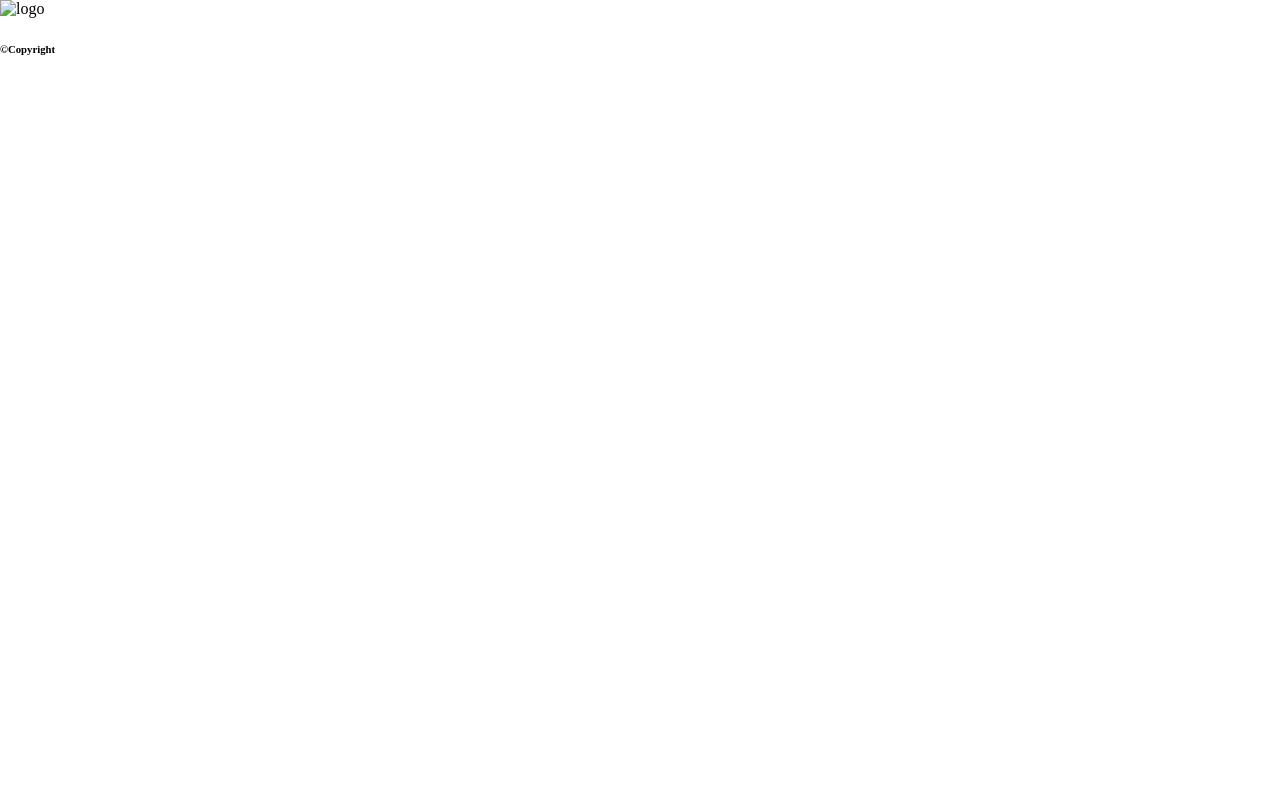
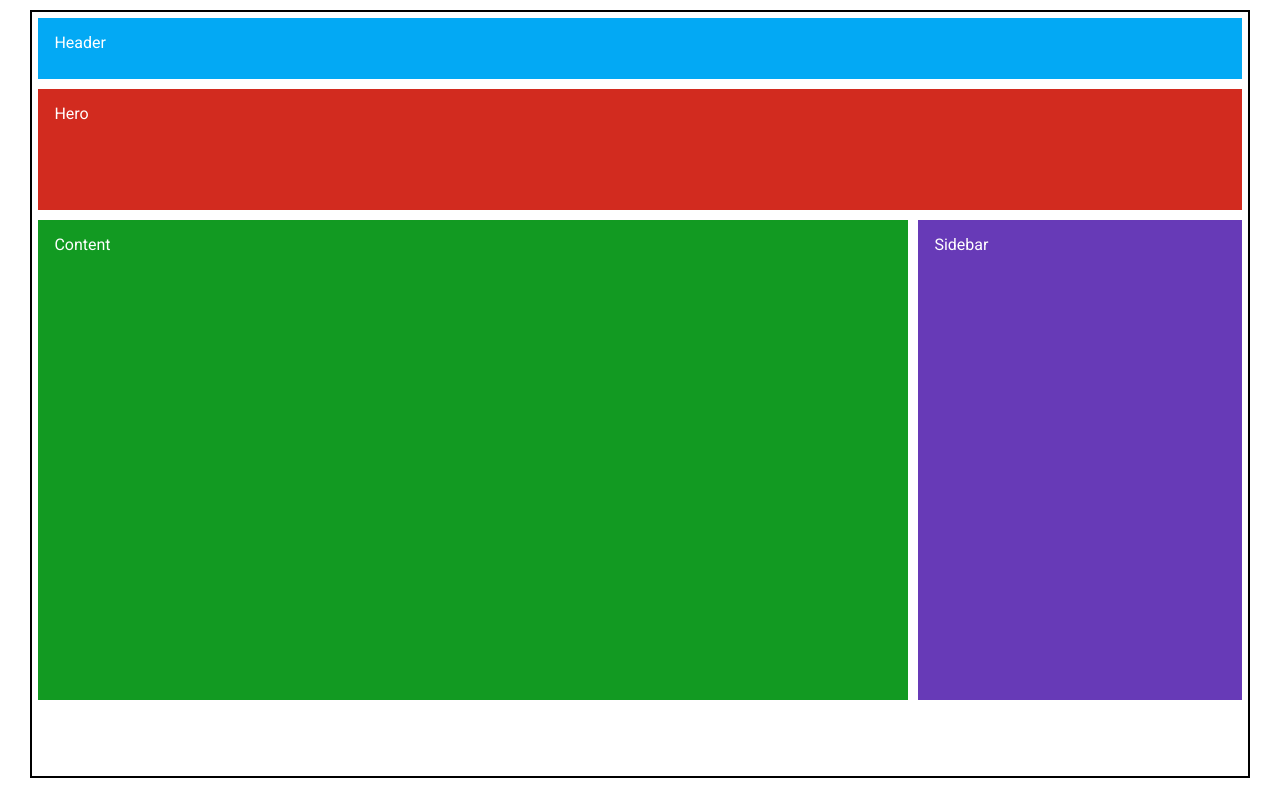
Before and after one commit to beellarg/PA_FlexBoxBel-n, a plain HTML site: page index.html in a window 1280 px wide. Drawn offline with Linux system fonts and the light colour scheme.

Commit message:
nuevos cambios

```diff
--- a/css/color.css
+++ b/css/color.css
@@ -2,6 +2,12 @@
 /* **** */
 
 /* Variables */
-:root{
-
+:root {
+	--bg-header: #03a9f4;
+	--bg-footer: #616161;
+	--bg-content: #129a22;
+	--bg-aside: #673ab7;
+	--bg-hero: #d22b1f;
+	--bg-body: #fff;
+	--color-body:#fff;
 }
--- a/css/footer.css
+++ b/css/footer.css
@@ -1,2 +1,6 @@
 /* FOOTER */
+
+footer{
+    background: var(--footer);
+}
 /* ***** */
--- a/css/layout.css
+++ b/css/layout.css
@@ -1,2 +1,5 @@
 /* LAYOUT */
+
+
+
 /* ***** */
--- a/css/reset.css
+++ b/css/reset.css
@@ -1,14 +1,51 @@
 /* RESET */
 /* **** */
+* {
+	margin: 0;
+   }
 
-*{
-    box-sizing: border-box;
+body {
+	background-color: var(--bg-body);
+	height: 94vh;
+	width: 94vw;
+	color: var(--color-body);
+	display: flex;
+	flex-direction: column;
+	row-gap: 10px;
+	margin: 10px auto;
+	border:2px solid black;
+	padding: 6px;
+	font-family: var(--font-family-parrafo);
 }
+body p{
+	padding: 1em;
 
-a{
-    text-decoration: none;
 }
-
-ul{
-    list-style-type: none;
+header {
+	background-color: var(--bg-header);
+	height: 10vh;
+	width: 94vw;
 }
+section {
+	background-color: var(--bg-hero);
+	height: 20vh;
+	width: 94vw;
+}
+article {
+	background-color: var(--bg-content);
+	height: 60vh;
+	width: 70vw;
+}
+aside {
+	background-color: var(--bg-aside);
+	height: 60vh;
+	width: 26vw;
+}
+main {
+	display: flex;
+	column-gap: 10px;
+}
+footer {
+	background-color: var(--bg-footer);
+	height: 10vh;
+	width: 94vw;
--- a/css/tipografia.css
+++ b/css/tipografia.css
@@ -2,6 +2,11 @@
 /* ********* */
 
 /* Variables */
-:root{
+@import url('https://fonts.googleapis.com/css2?family=Roboto:wght@400;700&display=swap');
 
-}
+ :root{
+     --font-global:18px;
+     --font-family-parrafo:"Roboto";
+     --font-weight-parrafo:400;
+     --font-weight-titulo:700;
+ }
--- a/index.html
+++ b/index.html
@@ -9,15 +9,17 @@
     </head>
     <body>
         <!-- HEADER -->
-        <header>
-            <img src="./img/logo.svg" alt="logo">
-            <nav class="menu"></nav>
-        </header>
+        <header> <p>Header</p> </header>
+        <section><p>Hero</p></section>
+
         <!-- MAIN -->
-        <main></main>
+        <main>
+         <article> <p>Content</p></article>
+         <aside><p>Sidebar</p></aside>
+        </main>
         <!-- FOOTER -->
         <footer>
-            <h6 class="copy">&copy;Copyright</h6>
+         <p>Footer</p>
         </footer>
     </body>
 </html>
```
